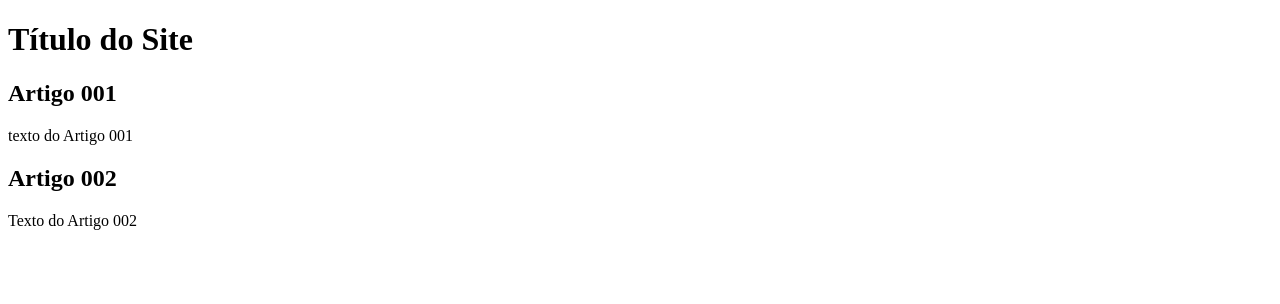
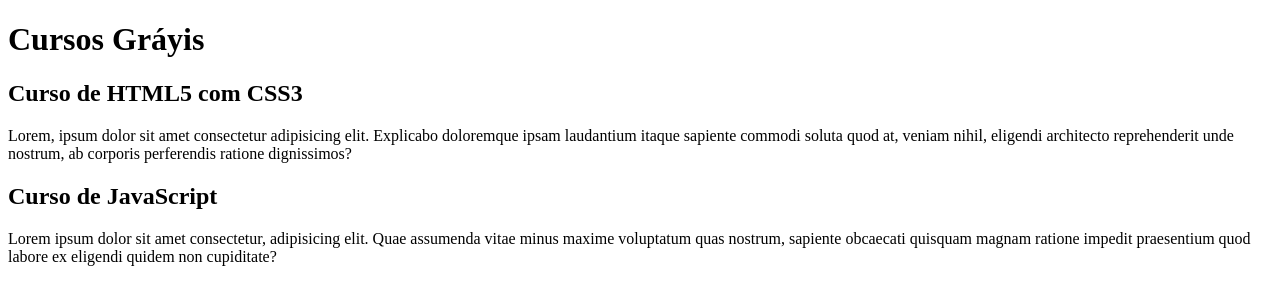
Before and after one commit to reuelbotelho/projeto-site, a plain HTML site: page index.html in a window 1280 px wide. Drawn offline with Linux system fonts and the light colour scheme.

Commit message:
comecei a escrever o conteúdo

```diff
--- a/index.html
+++ b/index.html
@@ -9,15 +9,15 @@
 <body>
     <main>
         <header>
-            <h1>Título do Site</h1>
+            <h1>Cursos Gráyis</h1>
         </header>
         <article>
-            <h2>Artigo 001</h2>
-            <p>texto do Artigo 001</p>
+            <h2>Curso de HTML5 com CSS3</h2>
+            <p>Lorem, ipsum dolor sit amet consectetur adipisicing elit. Explicabo doloremque ipsam laudantium itaque sapiente commodi soluta quod at, veniam nihil, eligendi architecto reprehenderit unde nostrum, ab corporis perferendis ratione dignissimos?</p>
         </article>
         <article>
-            <h2>Artigo 002</h2>
-            <p>Texto do Artigo 002</p>
+            <h2>Curso de JavaScript</h2>
+            <p>Lorem ipsum dolor sit amet consectetur, adipisicing elit. Quae assumenda vitae minus maxime voluptatum quas nostrum, sapiente obcaecati quisquam magnam ratione impedit praesentium quod labore ex eligendi quidem non cupiditate?</p>
         </article>
     </main>
 </body>
```
